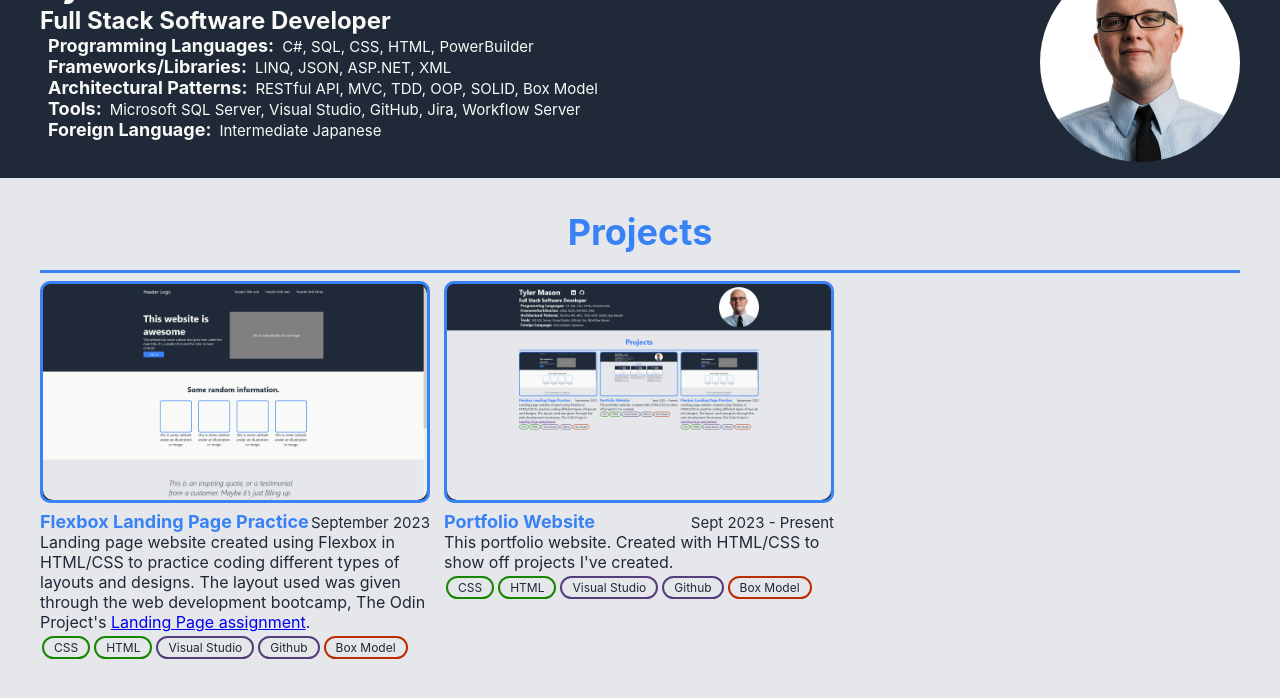
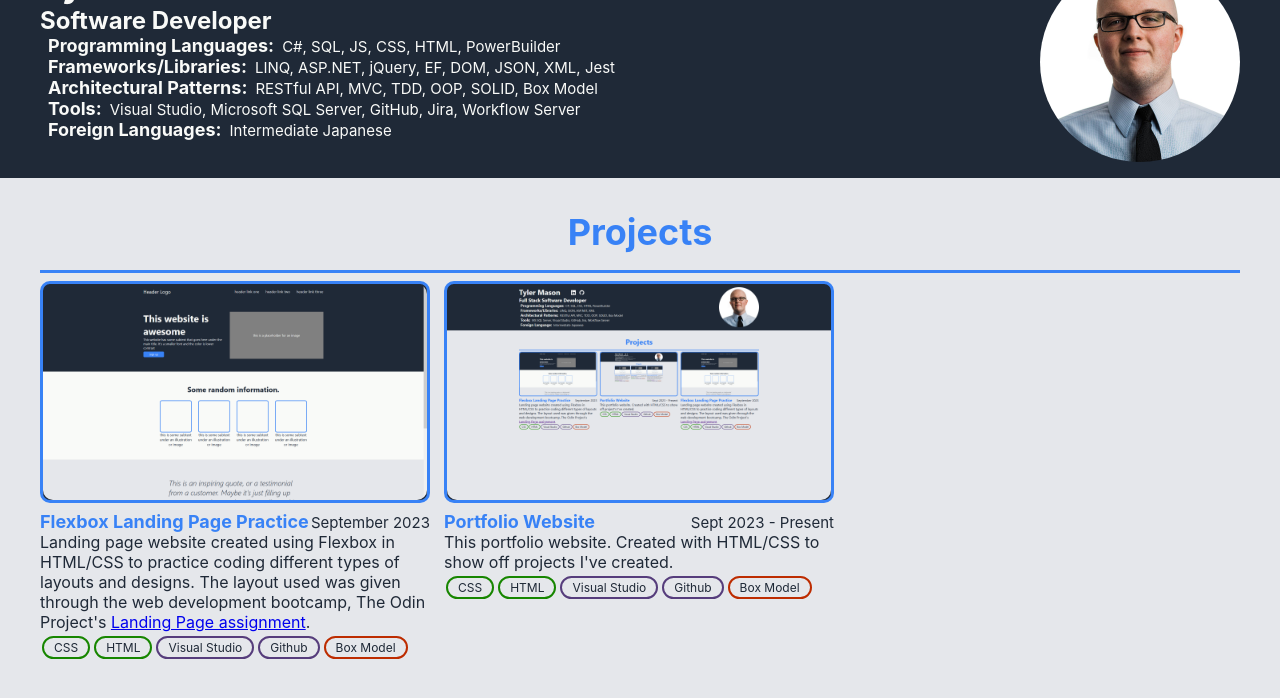
Before and after one commit to TMason11095/TheOdinProject, a plain HTML site: page project-viewer/index.html in a window 1280 px wide. Shown: the part 54-752 px from the top of the page. Drawn offline with nearby package versions, Linux system fonts and the light colour scheme.

Commit message:
Refactored project-viewer to populate the skills section using JSON/jQuery.

```diff
--- a/project-viewer/css/styles.css
+++ b/project-viewer/css/styles.css
@@ -142,6 +142,10 @@
 	gap: 14px;
 }
 
+.social-gap {
+	gap: 32px;
+}
+
 #link {
 	height: 24px;
 }
--- a/project-viewer/index.html
+++ b/project-viewer/index.html
@@ -12,7 +12,7 @@
         <div id="content" class="flex row section-margins section-width space-between flex-1 reverse-wrap">
             <div id="left-content" class="flex column white-text">
                 <div id="header" class="flex column">
-                    <div id="socials" class="flex row baseline">
+                    <div id="socials" class="flex row baseline social-gap">
                         <div id="name" class="header-text-size bold">
                             Tyler Mason
                         </div>
@@ -32,56 +32,11 @@
                         </div>
                     </div>
                     <div id="title" class="sub-header-text-size bold">
-                        Full Stack Software Developer
+                        Software Developer
                     </div>
                 </div>
 
-                <div id="info-container" class="flex column">
-                    <div id="programming-languages" class="flex row info-row">
-                        <div id="header" class="standard-header-text-size bold">
-                            Programming Languages:
-                        </div>
-                        <div id="content" class="standard-text-size">
-                            C#, SQL, CSS, HTML, PowerBuilder
-                        </div>
-                    </div>
-
-                    <div id="frameworks-libraries" class="flex row info-row">
-                        <div id="header" class="standard-header-text-size bold">
-                            Frameworks/Libraries:
-                        </div>
-                        <div id="content" class="standard-text-size">
-                            LINQ, JSON, ASP.NET, XML
-                        </div>
-                    </div>
-
-                    <div id="patterns" class="flex row info-row">
-                        <div id="header" class="standard-header-text-size bold">
-                            Architectural Patterns:
-                        </div>
-                        <div id="content" class="standard-text-size">
-                            RESTful API, MVC, TDD, OOP, SOLID, Box Model
-                        </div>
-                    </div>
-
-                    <div id="tools" class="flex row info-row">
-                        <div id="header" class="standard-header-text-size bold">
-                            Tools:
-                        </div>
-                        <div id="content" class="standard-text-size">
-                            Microsoft SQL Server, Visual Studio, GitHub, Jira, Workflow Server
-                        </div>
-                    </div>
-
-                    <div id="foreign-languages" class="flex row info-row">
-                        <div id="header" class="standard-header-text-size bold">
-                            Foreign Language:
-                        </div>
-                        <div id="content" class="standard-text-size">
-                            Intermediate Japanese
-                        </div>
-                    </div>
-                </div>
+                <div id="info-container" class="flex column"></div>
             </div>
 
             <div id="img-container" class="flex">
@@ -101,8 +56,8 @@
                 <div id="project-container" class="flex column ">
                     <a id="screenshot-container" class="border light-blue-border rounded-corners-10 flex"
                        target="_blank" href="../flexbox-website/index.html">
-                            <img id="project-screenshot" alt="Screenshot of Flexbox landing page website." class="flex-1"
-                                 src="./img/9-10-2023-flexbox-website-screenshot-16-9.png" />
+                        <img id="project-screenshot" alt="Screenshot of Flexbox landing page website." class="flex-1"
+                             src="./img/9-10-2023-flexbox-website-screenshot-16-9.png" />
                     </a>
 
                     <div id="content" class="flex column">
@@ -203,5 +158,9 @@
             </div>
         </div>
     </div>
+
+    <script src="https://code.jquery.com/jquery-3.7.1.min.js" integrity="sha256-/JqT3SQfawRcv/BIHPThkBvs0OEvtFFmqPF/lYI/Cxo=" crossorigin="anonymous"></script>
+    <script src="skills.js"></script>
+    <script src="main.js"></script>
 </body>
 </html>
--- /dev/null
+++ b/project-viewer/main.js
@@ -0,0 +1,27 @@
+function createSkillRow(skillCategory) {
+	//Create the row box
+	const row = $('<div class="flex row info-row"></div>');
+	//Add the header
+	row.append($('<div class="standard-header-text-size bold">' + skillCategory + ':</div>'));
+	//Add the skills
+	row.append($('<div class="standard-text-size">' + getSortedSkillNames(skillCategory) + '</div>'))
+
+	return row;
+}
+
+function getSortedSkillNames(skillCategory) {
+	//Return a comma seperated list of skills in the given category
+	return skills.filter((skill) => skill.category == skillCategory)//Filter by category
+		.sort((a, b) => a.rank - b.rank)//Sort by rank
+		.map((skill) => skill.name)//Grab the name
+		.join(", ");//Convert to comma seperated list
+}
+
+(function setupSkillsHeader() {
+	//Get the skills container
+	const skillContainer = $('#info-container');
+	//Loop through all the skill categories and add them to the container
+	for (const skillCategory in skillCategories) {
+		skillContainer.append(createSkillRow(skillCategories[skillCategory]));
+	}
+})();
--- /dev/null
+++ b/project-viewer/skills.js
@@ -0,0 +1,140 @@
+const skillCategories = {
+    language: "Programming Languages",
+    library: "Frameworks/Libraries",
+    pattern: "Architectural Patterns",
+    tool: "Tools",
+    foreign: "Foreign Languages"
+}
+
+const skills = [
+    {
+        rank: 10,
+        name: "C#",
+        category: skillCategories.language,
+    },
+    {
+        rank: 20,
+        name: "SQL",
+        category: skillCategories.language,
+    },
+    {
+        rank: 30,
+        name: "JS",
+        category: skillCategories.language,
+    },
+    {
+        rank: 40,
+        name: "CSS",
+        category: skillCategories.language,
+    },
+    {
+        rank: 50,
+        name: "HTML",
+        category: skillCategories.language,
+    },
+    {
+        rank: 60,
+        name: "PowerBuilder",
+        category: skillCategories.language,
+    },
+    {
+        rank: 10,
+        name: "LINQ",
+        category: skillCategories.library,
+    },
+    {
+        rank: 20,
+        name: "ASP.NET",
+        category: skillCategories.library,
+    },
+    {
+        rank: 30,
+        name: "jQuery",
+        category: skillCategories.library,
+    },
+    {
+        rank: 40,
+        name: "EF",
+        category: skillCategories.library,
+    },
+    {
+        rank: 50,
+        name: "DOM",
+        category: skillCategories.library,
+    },
+    {
+        rank: 60,
+        name: "JSON",
+        category: skillCategories.library,
+    },
+    {
+        rank: 70,
+        name: "XML",
+        category: skillCategories.library,
+    },
+    {
+        rank: 80,
+        name: "Jest",
+        category: skillCategories.library,
+    },
+    {
+        rank: 10,
+        name: "RESTful API",
+        category: skillCategories.pattern,
+    },
+    {
+        rank: 20,
+        name: "MVC",
+        category: skillCategories.pattern,
+    },
+    {
+        rank: 30,
+        name: "TDD",
+        category: skillCategories.pattern,
+    },
+    {
+        rank: 40,
+        name: "OOP",
+        category: skillCategories.pattern,
+    },
+    {
+        rank: 50,
+        name: "SOLID",
+        category: skillCategories.pattern,
+    },
+    {
+        rank: 60,
+        name: "Box Model",
+        category: skillCategories.pattern,
+    },
+    {
+        rank: 10,
+        name: "Visual Studio",
+        category: skillCategories.tool,
+    },
+    {
+        rank: 20,
+        name: "Microsoft SQL Server",
+        category: skillCategories.tool,
+    },
+    {
+        rank: 30,
+        name: "GitHub",
+        category: skillCategories.tool,
+    },
+    {
+        rank: 40,
+        name: "Jira",
+        category: skillCategories.tool,
+    },
+    {
+        rank: 50,
+        name: "Workflow Server",
+        category: skillCategories.tool,
+    },
+    {
+        rank: 10,
+        name: "Intermediate Japanese",
+        category: skillCategories.foreign,
+    },
+]
```
